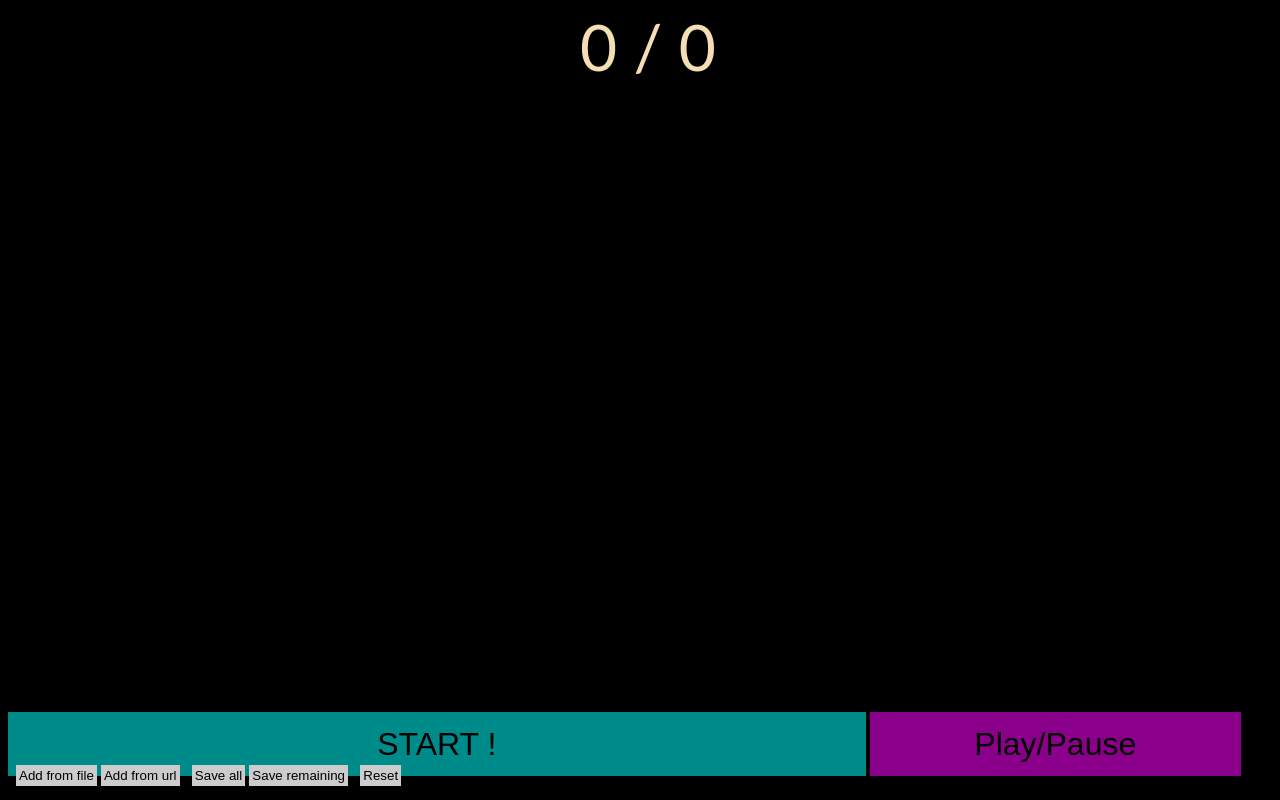
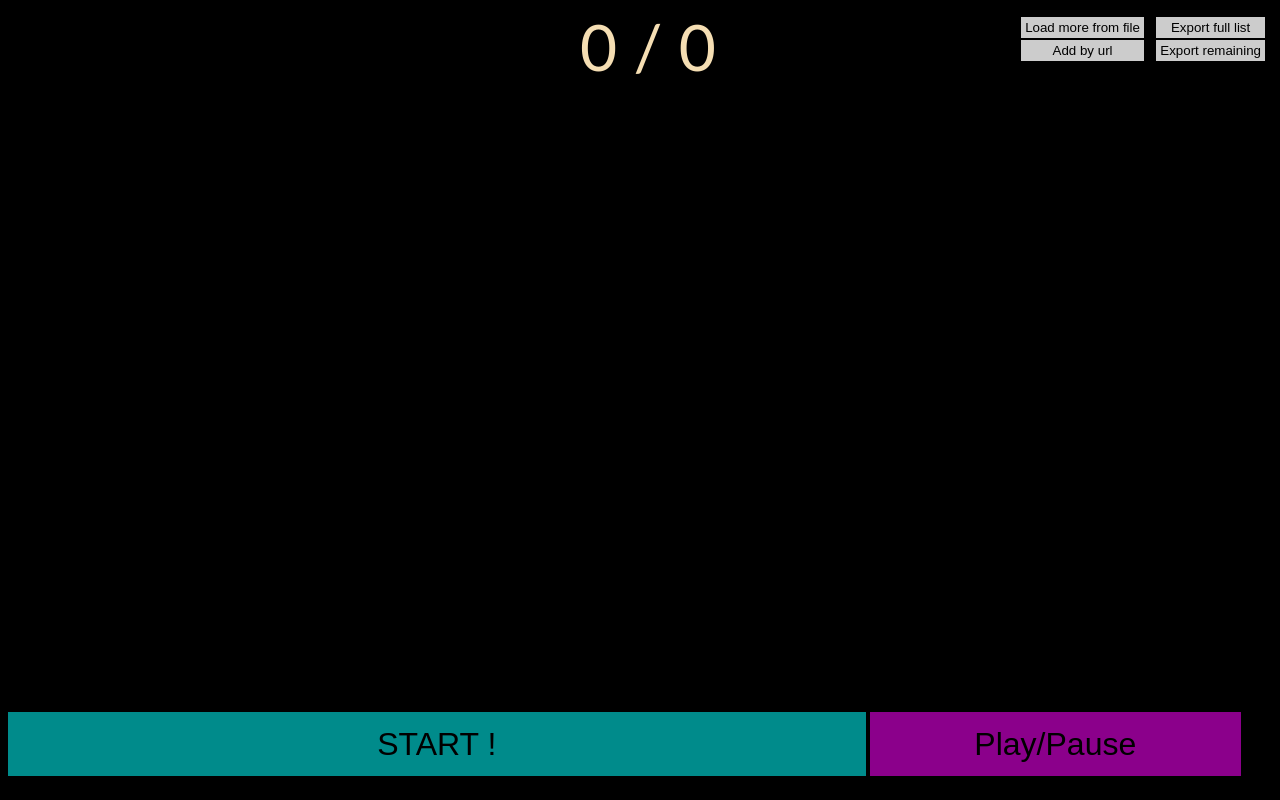
Before and after one commit to NatNgs/Blindtest, a plain HTML site: page index.html in a window 1280 px wide. Drawn offline with Linux system fonts and the light colour scheme.

Commit message:
Fixed code style

```diff
--- a/css/main.css
+++ b/css/main.css
@@ -50,11 +50,18 @@ body {
 
 #loadStats {
 	position: fixed;
-	bottom: 1em;
-	left: 1em;
+	top: 1em;
+	right: 1em;
 	height: 1.25em;
 	color: white;
 	z-index: 101;
+}
+#loadStats > div {
+	display: inline-block;
+}
+#loadStats > div > button {
+	width: 100%;
+	margin: 1px;
 }
 
 #curtain {
--- a/index.html
+++ b/index.html
@@ -34,13 +34,15 @@
 		</div>
 
 		<div id="loadStats">
-			<button onclick="loadFromList()">Add from file</button>
-			<button onclick="loadFromPopup()">Add from url</button>
+			<div>
+				<button onclick="loadFromList()">Load more from file</button><br/>
+				<button onclick="loadFromPopup()">Add by url</button>
+			</div>
 			&nbsp;
-			<button onclick="saveToFile()">Save all</button>
-			<button onclick="saveToFile(true)">Save remaining</button>
-			&nbsp;
-			<button onclick="clearList()">Reset</button>
+			<div>
+				<button onclick="saveToFile()">Export full list</button><br/>
+				<button onclick="saveToFile(true)">Export remaining</button>
+			</div>
 		</div>
 	</body>
 </html>
```
Also changed, not shown: js/main.js (+5 -14 lines), main.txt (deleted).
